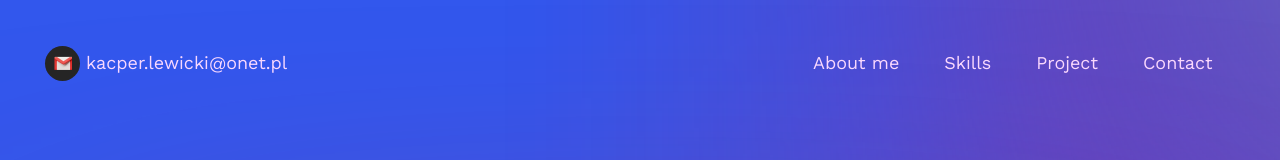
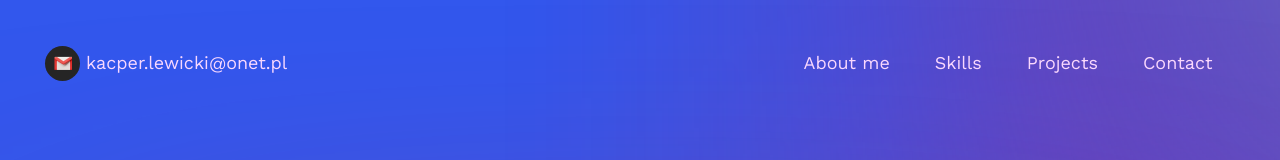
Before and after one commit to L3vix99/Portfolio-Website-with-React, a React (Vite) app: page / in a window 1280 px wide. Shown: the top 160 px of the page. Built offline with nearby package versions, Linux system fonts and the light colour scheme.

Commit message:
update-footer-and-heroBanner

```diff
--- a/src/components/Footer.jsx
+++ b/src/components/Footer.jsx
@@ -33,7 +33,7 @@ const Footer = () => {
                             className="cursor-pointer transition active:scale-90"
                             onClick={() => scrollTo("work")}
                         >
-                            Project
+                            Projects
                         </li>
                         <li
                             className="cursor-pointer transition active:scale-90"
--- a/src/components/HeroBanner.jsx
+++ b/src/components/HeroBanner.jsx
@@ -61,7 +61,7 @@ const HeroBanner = () => {
                             className="cursor-pointer px-5 py-2 hover:bg-slate-900 transition active:scale-90 rounded-lg"
                             onClick={() => scrollTo("work")}
                         >
-                            Project
+                            Projects
                         </li>
                         <li
                             className="cursor-pointer px-5 py-2 hover:bg-slate-900 transition active:scale-90 rounded-lg"
```
